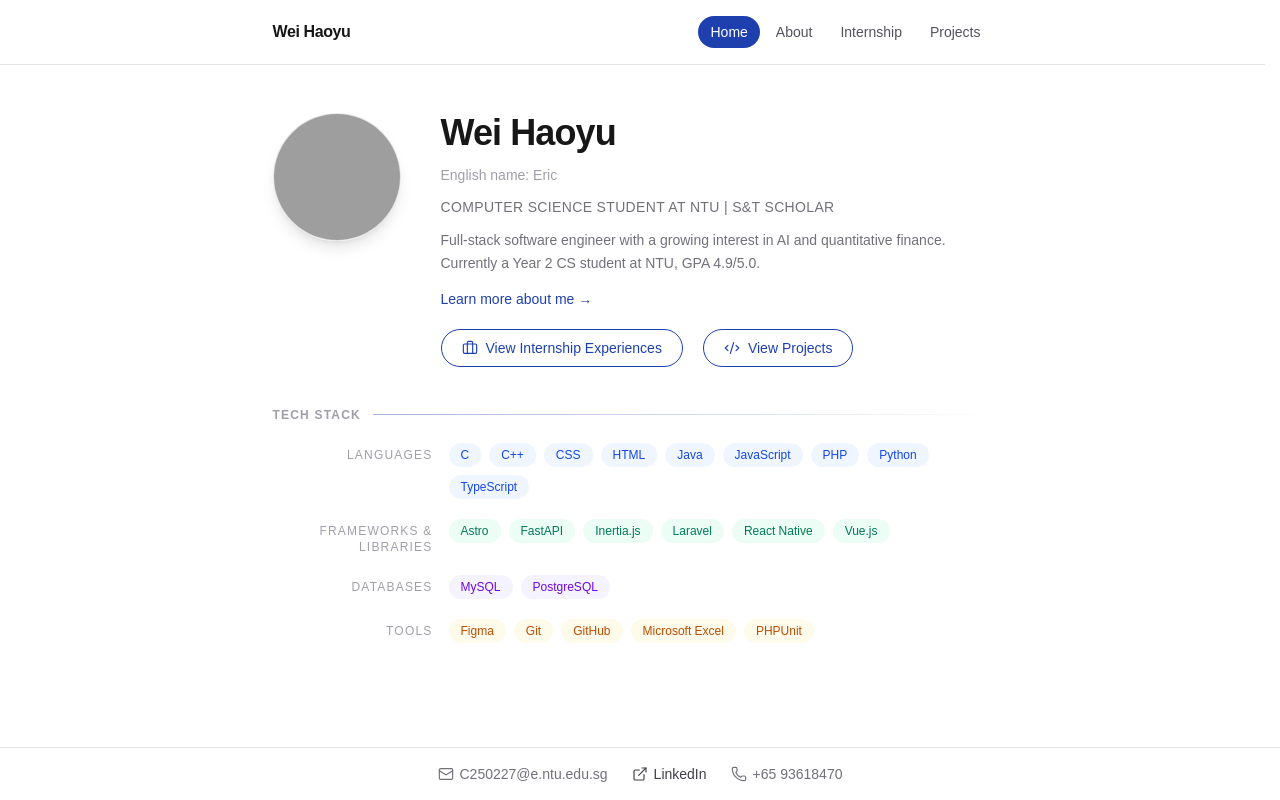
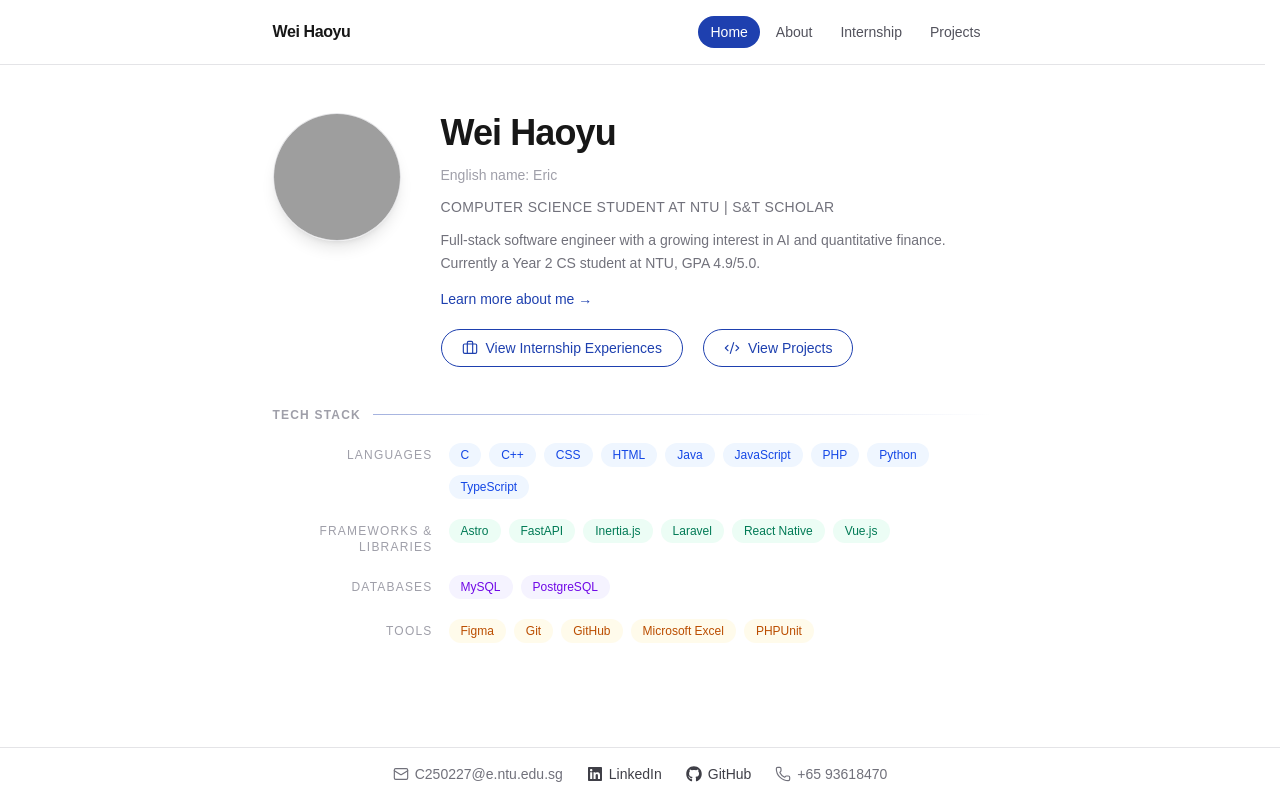
Before and after one commit to whyeric92-eng/my-website, a Next.js app: page / in a window 1280 px wide. Built offline with nearby package versions, Linux system fonts and the light colour scheme; grey boxes are pictures that could not be loaded.

Commit message:
feat: add GitHub link and brand icons to footer contact

```diff
--- a/components/Footer.tsx
+++ b/components/Footer.tsx
@@ -1,4 +1,5 @@
-import { Mail, ExternalLink, Phone } from 'lucide-react';
+import { Mail, Phone } from 'lucide-react';
+import { FaGithub, FaLinkedin } from 'react-icons/fa6';
 import { contact } from '@/data/contact';
 
 export default function Footer() {
@@ -18,8 +19,17 @@ export default function Footer() {
                     rel="noreferrer"
                     className="flex items-center gap-1.5 font-medium text-zinc-700 hover:text-accent dark:text-zinc-300"
                 >
-                    <ExternalLink className="h-3.5 w-3.5 sm:h-4 sm:w-4" strokeWidth={1.75} />
+                    <FaLinkedin className="h-3.5 w-3.5 sm:h-4 sm:w-4" />
                     LinkedIn
+                </a>
+                <a
+                    href={contact.github}
+                    target="_blank"
+                    rel="noreferrer"
+                    className="flex items-center gap-1.5 font-medium text-zinc-700 hover:text-accent dark:text-zinc-300"
+                >
+                    <FaGithub className="h-3.5 w-3.5 sm:h-4 sm:w-4" />
+                    GitHub
                 </a>
                 <div className="flex items-center gap-1.5">
                     <Phone className="h-3.5 w-3.5 sm:h-4 sm:w-4" strokeWidth={1.75} />
--- a/data/contact.ts
+++ b/data/contact.ts
@@ -1,11 +1,13 @@
 export type Contact = {
     email: string;
     linkedin: string;
+    github: string;
     phoneNumber: string;
 }
 
 export const contact: Contact = {
     email: "C250227@e.ntu.edu.sg",
     linkedin: "https://www.linkedin.com/in/haoyu-wei-2673053aa/",
+    github: "https://github.com/whyeric92-eng",
     phoneNumber: "+65 93618470",
 }
--- a/package.json
+++ b/package.json
@@ -12,7 +12,8 @@
     "lucide-react": "^1.25.0",
     "next": "16.2.10",
     "react": "19.2.4",
-    "react-dom": "19.2.4"
+    "react-dom": "19.2.4",
+    "react-icons": "^5.7.0"
   },
   "devDependencies": {
     "@tailwindcss/postcss": "^4",
```
Also changed, not shown: 1 other file (tests, documents, lock files or other folders).
